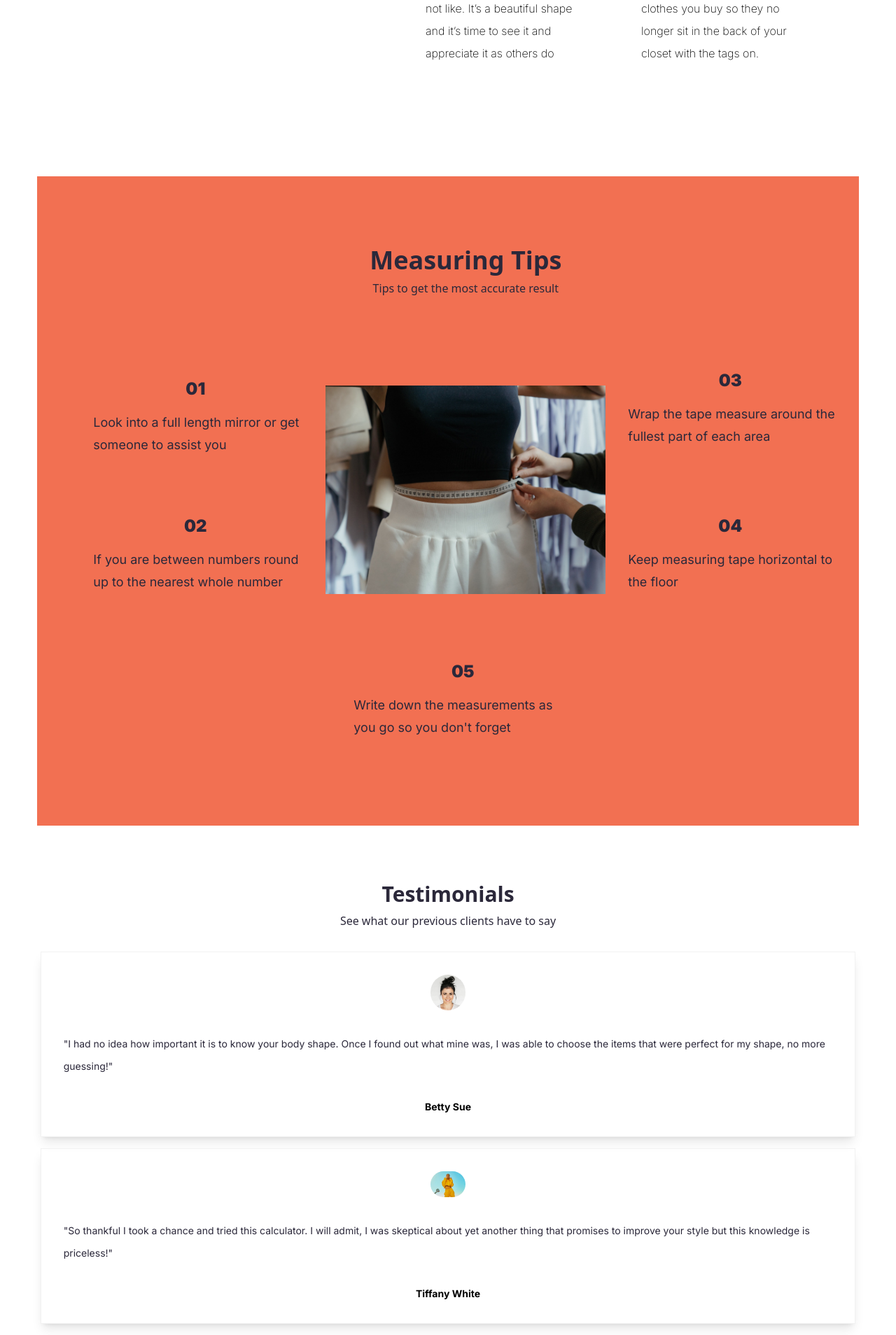
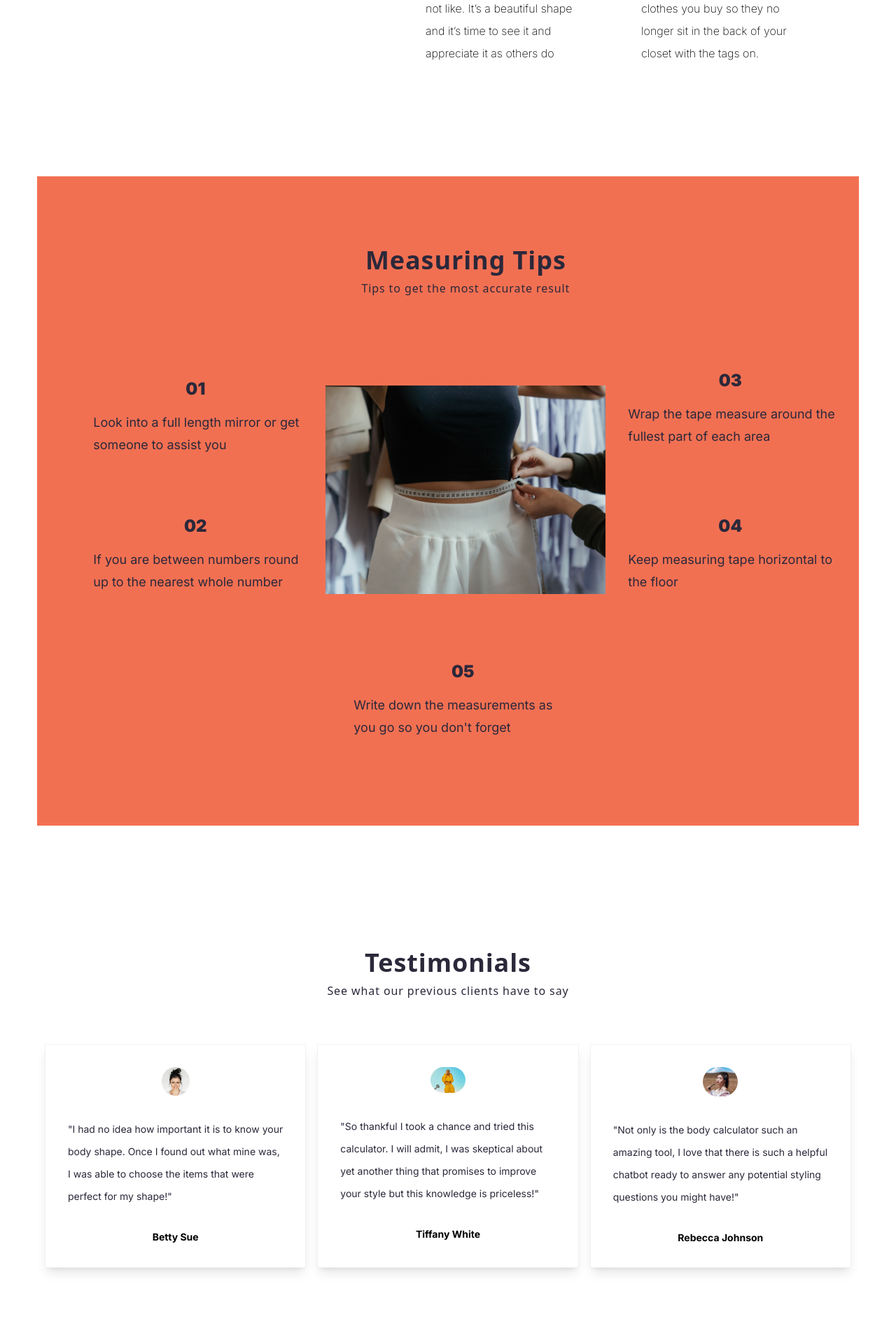
Before and after one commit to Rae1821/fashion-calculator-nextjs, a Next.js app: page / in a window 1280 px wide. Shown: the part 1524-3432 px from the top of the page at 70% size. Built offline with nearby package versions, Linux system fonts and the light colour scheme.

Commit message:
Fixed styles for testimonial and faq sections for desktop version

```diff
--- a/app/page.js
+++ b/app/page.js
@@ -158,8 +158,8 @@ function handleShowChatbot () {
         {
             /* Faq Section */
         }
-        <div className="faqs-container">
-            <h2 className="font-bold text-4xl text-dark mb-4 text-center">FAQs</h2>
+        <div className="faqs-container mt-40">
+            <h2 className="font-bold text-3xl text-dark mb-4 text-center lg:text-4xl lg:font-black lg:tracking-wide">FAQs</h2>
             <span className="text-base block mt-2 text-center">Answers to common questions</span>
             <div className="faqs w-full max-w-3xl mx-auto p-6">
                 {faqs.map((faq, i) => (
--- a/components/Main.jsx
+++ b/components/Main.jsx
@@ -41,7 +41,7 @@ const Main = () => {
                 />
             </div>
                 <div className="works-right mb-6 w-11/12">
-                    <h2 className="text-center mb-6 font-extrabold text-3xl lg:text-left lg:text-4xl lg:pt-2 lg:pl-4 lg:mb-8 lg:font-black">
+                    <h2 className="text-center mb-6 font-extrabold text-3xl lg:text-left lg:text-4xl lg:pt-2 lg:pl-4 lg:mb-8 lg:font-black lg:tracking-wide">
                         The Perks
                     </h2>
                     <div className="perks-container text-left lg:grid lg:grid-cols-2 lg:grid-rows-2 lg:gap-8 lg:p-4">
@@ -87,7 +87,7 @@ const Main = () => {
             }
             <div className="measuring-tips my-16 bg-tropicana lg:p-8 lg:w-11/12 lg:mx-auto">
                 <div className="measuring-tips-inner flex flex-col items-center justify-between p-4 md:grid md:grid-cols-2 md:grid-rows-4 lg:grid-cols-[1fr_300px_400px_300px_1fr] lg:gap-8 lg:pt-4 lg:pb-12">
-                    <h2 className="font-sans font-bold text-dark text-2xl max-w-lg pt-8 pb-4 text-center md:col-span-2 md:row-span-1 md:mx-auto lg:col-start-3 lg:col-end-4 lg:text-4xl">Measuring Tips
+                    <h2 className="font-sans font-bold text-dark text-2xl max-w-lg pt-8 pb-4 text-center md:col-span-2 md:row-span-1 md:mx-auto lg:col-start-3 lg:col-end-4 lg:text-4xl lg:font-black lg:tracking-wide">Measuring Tips
                         <span className="block text-base mt-2 mb-4 font-medium ">Tips to get the most accurate result</span>
                     </h2>
                     <div className="max-w-1/2 md:col-span-2 md:row-span-1 md:mx-auto lg:col-start-3 lg:col-end-3 lg:row-start-2 lg:row-end-4 lg:max-w-full">
@@ -142,26 +142,28 @@ const Main = () => {
                 //Testimonials
             }
 
-            <div className="testimonials-container flex justify-center items-center flex-col pt-4 pb-20">
-                <h2 className="font-bold font-sans text-3xl text-dark mb-4 text-center">Testimonials
+            <div className="testimonials-container flex justify-center items-center flex-col pt-4 pb-20 lg:mt-40">
+                <h2 className="font-bold font-sans text-3xl text-dark mb-4 text-center lg:mb-12 lg:text-4xl lg:font-black lg:tracking-wide">Testimonials
                     <span className="text-base block mt-2 mb-4 font-medium">See what our previous clients have to say</span>
                 </h2>
-                <div className="testimonial-wrapper flex justify-center items-center flex-col">
-                    <div className="testimonial w-11/12 p-8 border border-light shadow-lg">
+                <div className="testimonial-wrapper flex justify-center items-center flex-col lg:flex-row lg:max-w-6xl lg:justify-between lg:items-stretch">
+
+                    <div className="testimonial w-11/12 p-8 border border-light shadow-lg lg:w-1/3 lg:mr-4">
                     <Image
                         src="/assets/images/reviewer-1.jpg"
                         alt="reviewer one"
-                        width={50}
-                        height={50}
+                        width={40}
+                        height={40}
                         className="rounded-full mx-auto mb-8"
                     />
                         <p className="text-sm leading-8 text-dark">&quot;I had no idea how important it is to know your body shape. Once
                         I found out what mine was, I was able to choose the items that were
-                        perfect for my shape, no more guessing!&quot;
+                        perfect for my shape!&quot;
                         </p>
                         <p className="author text-center font-bold mt-8 text-sm">Betty Sue</p>
                     </div>
-                    <div className="testimonial w-11/12 p-8 border border-light shadow-lg my-4 mx-8">
+
+                    <div className="testimonial w-11/12 p-8 border border-light shadow-lg my-4 mx-8 lg:w-1/3 lg:mx-0 lg:my-0">
                     <Image
                         src="/assets/images/reviewer-2.jpg"
                         alt="reviewer two"
@@ -175,7 +177,8 @@ const Main = () => {
                         </p>
                         <p className="author text-center font-bold mt-8 text-sm">Tiffany White</p>
                     </div>
-                    <div className="testimonial w-11/12 p-8 border border-light shadow-lg">
+
+                    <div className="testimonial w-11/12 p-8 border border-light shadow-lg lg:w-1/3 lg:ml-4">
                     <Image
                         src="/assets/images/reviewer-3.jpg"
                         alt="reviewer three"
```
